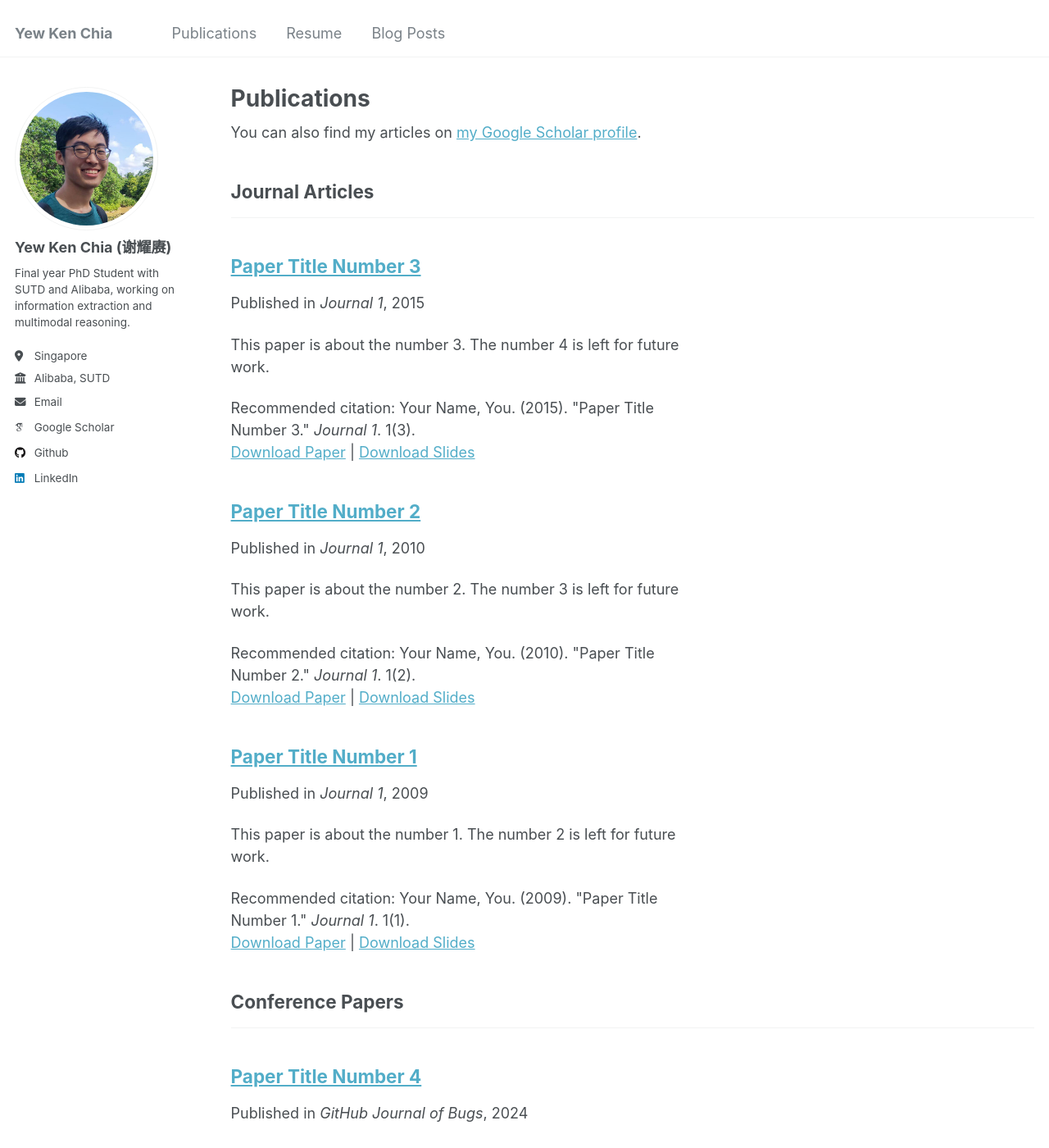
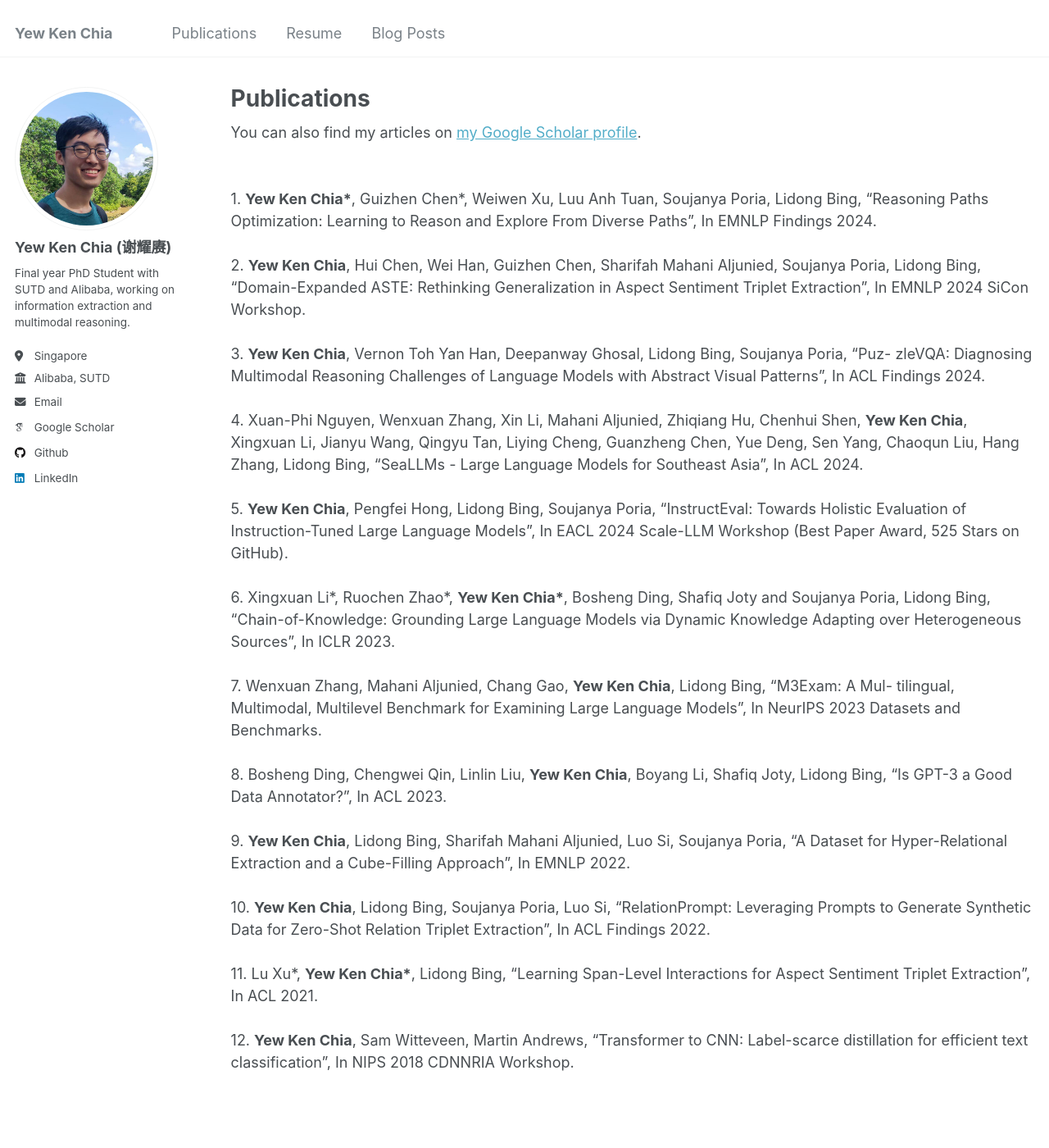
Before and after one commit to chiayewken/chiayewken.github.io, a Jekyll site: the page built from _pages/publications.html, in a window 1280 px wide and 1400 px high. Shown: the whole window at 82% size. Built offline with Jekyll 4.4.1, drawn with Linux system fonts in a browser that asks for light colours; some web fonts are replaced; some of the changed text lies outside the part shown.

Commit message:
Update publications.html with temporary formatting

```diff
--- a/_pages/publications.html
+++ b/_pages/publications.html
@@ -11,23 +11,47 @@ author_profile: true
 
 {% include base_path %}
 
-<!-- New style rendering if publication categories are defined -->
-{% if site.publication_category %}
-  {% for category in site.publication_category  %}
-    {% assign title_shown = false %}
-    {% for post in site.publications reversed %}
-      {% if post.category != category[0] %}
-        {% continue %}
-      {% endif %}
-      {% unless title_shown %}
-        <h2>{{ category[1].title }}</h2><hr />
-        {% assign title_shown = true %}
-      {% endunless %}
-      {% include archive-single.html %}
-    {% endfor %}
-  {% endfor %}
-{% else %}
-  {% for post in site.publications reversed %}
-    {% include archive-single.html %}
-  {% endfor %}
-{% endif %}
+<br> <br> 1. <strong>Yew Ken Chia*</strong>, Guizhen Chen*, Weiwen Xu, Luu Anh Tuan, Soujanya Poria, Lidong Bing, “Reasoning Paths Optimization: Learning to Reason and Explore From Diverse Paths”, In EMNLP Findings 2024.
+
+<br> <br> 2. <strong>Yew Ken Chia</strong>, Hui Chen, Wei Han, Guizhen Chen, Sharifah Mahani Aljunied, Soujanya Poria, Lidong Bing, “Domain-Expanded ASTE: Rethinking Generalization in Aspect Sentiment Triplet Extraction”, In EMNLP 2024 SiCon Workshop.
+
+<br> <br> 3. <strong>Yew Ken Chia</strong>, Vernon Toh Yan Han, Deepanway Ghosal, Lidong Bing, Soujanya Poria, “Puz- zleVQA: Diagnosing Multimodal Reasoning Challenges of Language Models with Abstract Visual Patterns”, In ACL Findings 2024.
+
+<br> <br> 4. Xuan-Phi Nguyen, Wenxuan Zhang, Xin Li, Mahani Aljunied, Zhiqiang Hu, Chenhui Shen, <strong>Yew Ken Chia</strong>, Xingxuan Li, Jianyu Wang, Qingyu Tan, Liying Cheng, Guanzheng Chen, Yue Deng, Sen Yang, Chaoqun Liu, Hang Zhang, Lidong Bing, “SeaLLMs - Large Language Models for Southeast Asia”, In ACL 2024.
+
+<br> <br> 5. <strong>Yew Ken Chia</strong>, Pengfei Hong, Lidong Bing, Soujanya Poria, “InstructEval: Towards Holistic Evaluation of Instruction-Tuned Large Language Models”, In EACL 2024 Scale-LLM Workshop (Best Paper Award, 525 Stars on GitHub).
+
+<br> <br> 6. Xingxuan Li*, Ruochen Zhao*, <strong>Yew Ken Chia*</strong>, Bosheng Ding, Shafiq Joty and Soujanya Poria, Lidong Bing, “Chain-of-Knowledge: Grounding Large Language Models via Dynamic Knowledge Adapting over Heterogeneous Sources”, In ICLR 2023.
+
+<br> <br> 7. Wenxuan Zhang, Mahani Aljunied, Chang Gao, <strong>Yew Ken Chia</strong>, Lidong Bing, “M3Exam: A Mul- tilingual, Multimodal, Multilevel Benchmark for Examining Large Language Models”, In NeurIPS 2023 Datasets and Benchmarks.
+
+<br> <br> 8. Bosheng Ding, Chengwei Qin, Linlin Liu, <strong>Yew Ken Chia</strong>, Boyang Li, Shafiq Joty, Lidong Bing, “Is GPT-3 a Good Data Annotator?”, In ACL 2023.
+
+<br> <br> 9. <strong>Yew Ken Chia</strong>, Lidong Bing, Sharifah Mahani Aljunied, Luo Si, Soujanya Poria, “A Dataset for Hyper-Relational Extraction and a Cube-Filling Approach”, In EMNLP 2022.
+
+<br> <br> 10. <strong>Yew Ken Chia</strong>, Lidong Bing, Soujanya Poria, Luo Si, “RelationPrompt: Leveraging Prompts to Generate Synthetic Data for Zero-Shot Relation Triplet Extraction”, In ACL Findings 2022.
+
+<br> <br> 11. Lu Xu*, <strong>Yew Ken Chia*</strong>, Lidong Bing, “Learning Span-Level Interactions for Aspect Sentiment Triplet Extraction”, In ACL 2021.
+
+<br> <br> 12. <strong>Yew Ken Chia</strong>, Sam Witteveen, Martin Andrews, “Transformer to CNN: Label-scarce distillation for efficient text classification”, In NIPS 2018 CDNNRIA Workshop.
+
+<!--&lt;!&ndash; New style rendering if publication categories are defined &ndash;&gt;-->
+<!--{% if site.publication_category %}-->
+<!--  {% for category in site.publication_category  %}-->
+<!--    {% assign title_shown = false %}-->
+<!--    {% for post in site.publications reversed %}-->
+<!--      {% if post.category != category[0] %}-->
+<!--        {% continue %}-->
+<!--      {% endif %}-->
+<!--      {% unless title_shown %}-->
+<!--        <h2>{{ category[1].title }}</h2><hr />-->
+<!--        {% assign title_shown = true %}-->
+<!--      {% endunless %}-->
+<!--      {% include archive-single.html %}-->
+<!--    {% endfor %}-->
+<!--  {% endfor %}-->
+<!--{% else %}-->
+<!--  {% for post in site.publications reversed %}-->
+<!--    {% include archive-single.html %}-->
+<!--  {% endfor %}-->
+<!--{% endif %}-->
```
